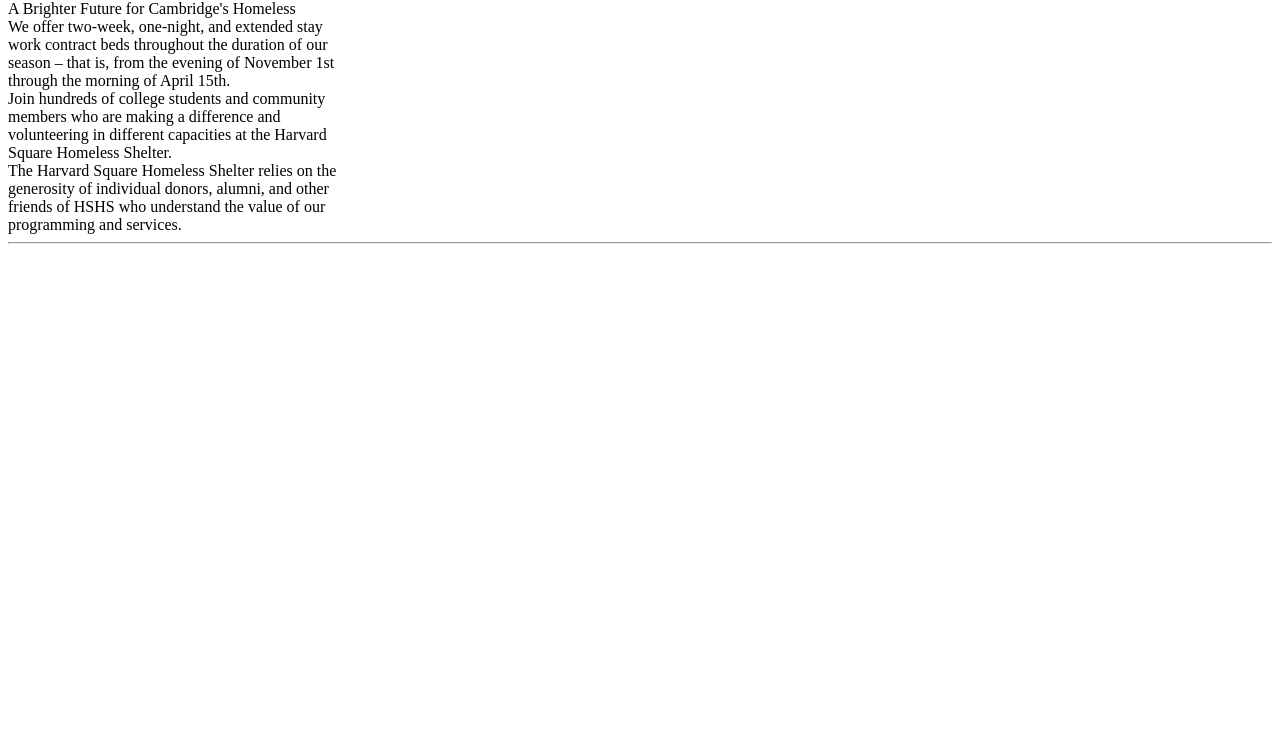
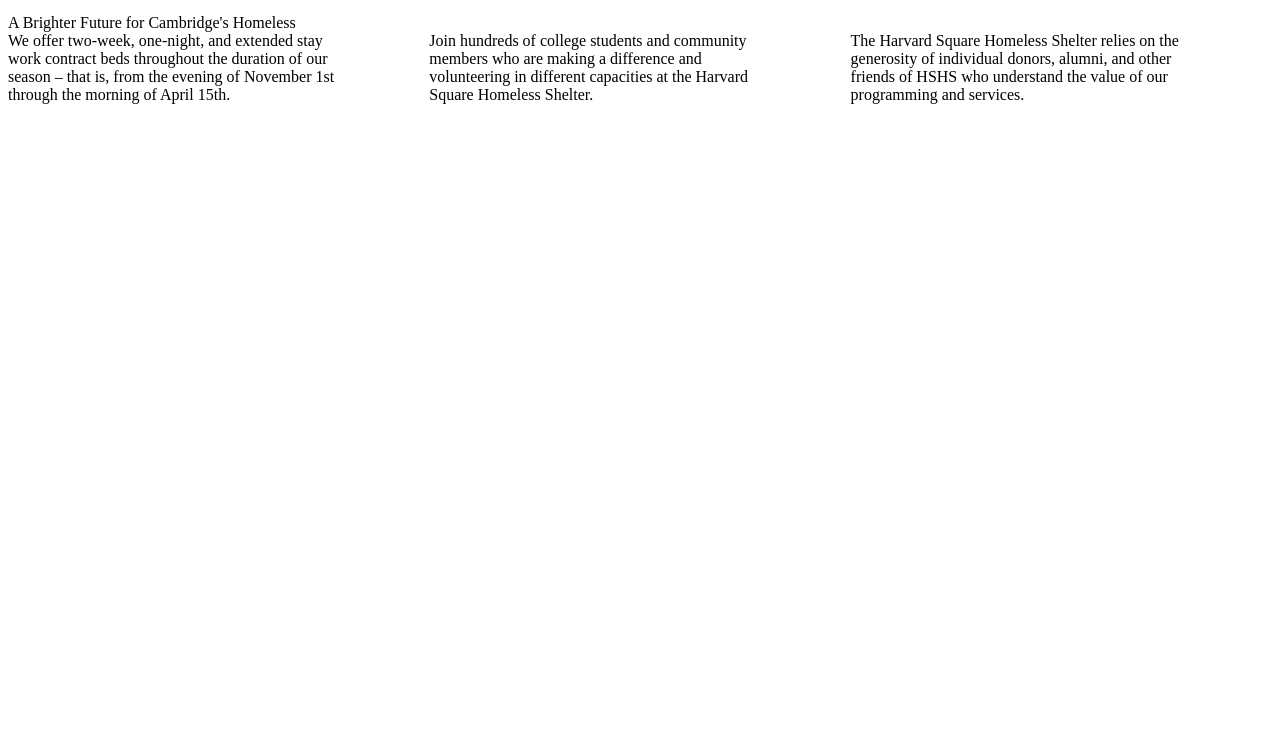
Before and after one commit to rhysgilk/serviceproj, a plain HTML site: page index.html in a window 1280 px wide. Shown: the part 66-800 px from the top of the page. Drawn offline with Linux system fonts and the light colour scheme.

Commit message:
columns fixed

```diff
--- a/index.html
+++ b/index.html
@@ -1,30 +1,43 @@
+<!DOCTYPE html>
 <html>
 <head>
+    <link rel="stylesheet" type="text/css" href="mystyle.css">
 </head>
+<style>
+    .column {
+        float: left;
+        width: 33.33%;
+    }
+
+    /* Clear floats after the columns */
+    .row:after {
+        content: "";
+        display: table;
+        clear: both;
+    }
+</style>
 <body>
     <h1>Harvard Square Homeless Shelter</h1>
     <div id="homeless">A Brighter Future for Cambridge's Homeless</div>
-
     <div class="row">
         <div class="column">
-            <div>We offer two-week, one-night, and extended stay</div>
-            <div>work contract beds throughout the duration of our</div>
-            <div>season – that is, from the evening of November 1st</div>
-            <div>through the morning of April 15th.<div>
+            We offer two-week, one-night, and extended stay<br />
+            work contract beds throughout the duration of our<br />
+            season – that is, from the evening of November 1st<br />
+            through the morning of April 15th.<br />
         </div>
         <div class="column">
-            <div>Join hundreds of college students and community</div>
-            <div>members who are making a difference and</div>
-            <div>volunteering in different capacities at the Harvard</div>
-            <div>Square Homeless Shelter.</div>
+            Join hundreds of college students and community<br />
+            members who are making a difference and<br />
+            volunteering in different capacities at the Harvard<br />
+            Square Homeless Shelter.<br />
         </div>
         <div class="column">
-            <div>The Harvard Square Homeless Shelter relies on the</div>
-            <div>generosity of individual donors, alumni, and other</div>
-            <div>friends of HSHS who understand the value of our</div>
-            <div>programming and services.</div>
+            The Harvard Square Homeless Shelter relies on the<br />
+            generosity of individual donors, alumni, and other<br />
+            friends of HSHS who understand the value of our<br />
+            programming and services.<br />
         </div>
     </div>
-    <hr />
 </body>
 </html>
```
